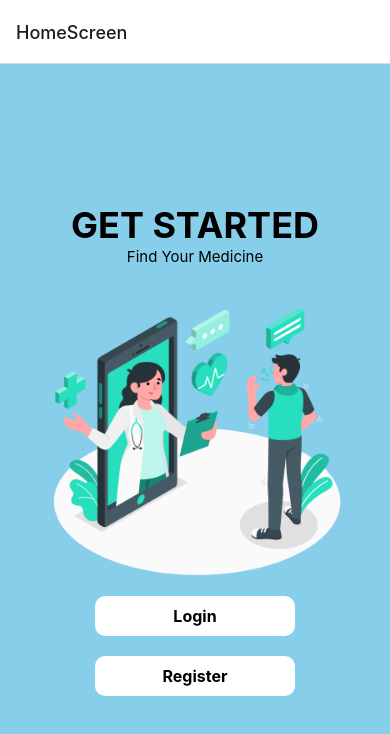
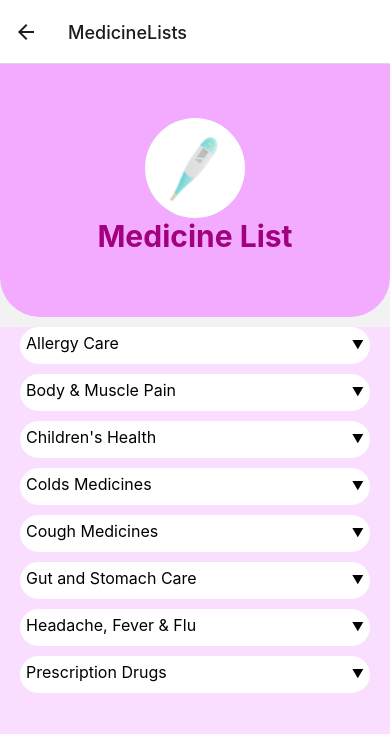
Before and after one commit to rileighlee/MEDI_ALERT, a React Native app: screen /MedicineLists in a window 390 px wide. Shown: the top 734 px of the page. Built offline with nearby package versions, Linux system fonts and the light colour scheme.

Commit message:
medicinelists

```diff
--- a/App.js
+++ b/App.js
@@ -8,6 +8,7 @@ import HomePage from './Tabs/Homepage';
 import SignUpScreen from './Tabs/SignUpScreen';
 import MedicineDetails from './Tabs/MedicineDetails';
 import Vitamins from './Tabs/Vitamins';
+import MedicineLists from './Tabs/Medicinelists';
 
 
 const Stack = createStackNavigator();
@@ -24,6 +25,7 @@ const App = () => {
         <Stack.Screen name="Register" component={SignUpScreen} />
         <Stack.Screen name="MedicineDetails" component={MedicineDetails} />
         <Stack.Screen name="Vitamins" component={Vitamins} />
+        <Stack.Screen name="MedicineLists" component={MedicineLists} />
       </Stack.Navigator>
     </NavigationContainer>
   );
--- a/Tabs/Homepage.js
+++ b/Tabs/Homepage.js
@@ -1,5 +1,5 @@
 import React, { useState } from 'react';
-import { View, Text, Image, TextInput, Pressable, StyleSheet, Dimensions } from 'react-native';
+import { View, Text, Image, TextInput, TouchableOpacity, StyleSheet, Dimensions, Alert } from 'react-native';
 import { useNavigation, useRoute } from '@react-navigation/native';
 import { Calendar } from 'react-native-calendars';
 
@@ -11,7 +11,7 @@ const HomePage = () => {
 
   const fullName = route.params?.fullName;
 
-  const [searchText, setSearchText] = useState('');
+  const [searchText, setSearchText] = useState({});
   const [selectedDates, setSelectedDates] = useState({});
 
   const handleDateSelect = (day) => {
@@ -22,15 +22,29 @@ const HomePage = () => {
         selected: !prevSelectedDates[selectedDate]?.selected,
       },
     }));
+
+    // Display a basic alert when a date is selected
+    Alert.alert(
+      'Calendar Event',
+      `You have an event on ${selectedDate}`,
+      [
+        {
+          text: 'OK',
+          onPress: () => console.log('OK Pressed'),
+        },
+      ],
+      { cancelable: false }
+    );
   };
 
   const handleSearch = () => {
     const searchLowerCase = searchText.toLowerCase();
+    const isVitaminSearch = searchLowerCase.includes('vitamin');
 
-    if (searchLowerCase.includes('vitamin')) {
+    if (isVitaminSearch) {
       navigation.navigate('Vitamins');
-    } else {
-      navigation.navigate('MedicineDetails', { searchText });
+    } else if (searchText.trim() !== '') {
+      navigation.navigate('MedicineDetails', { medicine: searchText });
     }
   };
 
@@ -46,37 +60,37 @@ const HomePage = () => {
             onChangeText={setSearchText}
             value={searchText}
           />
-          <Pressable onPress={handleSearch} style={styles.searchIcon}>
+          <TouchableOpacity onPress={handleSearch} style={styles.searchIcon}>
             <Image source={require('../assets/search.png')} style={styles.searchImage} />
-          </Pressable>
+          </TouchableOpacity>
         </View>
       </View>
       <View style={styles.lowerHalf}>
         <Text style={styles.categoriesText}>Categories</Text>
         <View style={styles.iconContainer}>
           <View style={styles.circleBackground}>
-            <Pressable
+            <TouchableOpacity
               style={styles.icon}
-              onPress={() => navigation.navigate('MedicineDetails', { searchText: 'Medicine' })}
+              onPress={() => navigation.navigate('MedicineLists', { searchText: 'Medicine' })}
             >
               <Image source={require('../assets/medicine.png')} style={styles.iconImage} />
-            </Pressable>
+            </TouchableOpacity>
           </View>
           <View style={styles.circleBackground}>
-            <Pressable
+            <TouchableOpacity
               style={styles.icon}
               onPress={() => navigation.navigate('Vitamins')}
             >
               <Image source={require('../assets/vitamins.png')} style={styles.iconImage} />
-            </Pressable>
+            </TouchableOpacity>
           </View>
           <View style={styles.circleBackground}>
-            <Pressable
+            <TouchableOpacity
               style={styles.icon}
               onPress={() => navigation.navigate('MedicineComparer')}
             >
               <Image source={require('../assets/comparing.png')} style={styles.iconImage} />
-            </Pressable>
+            </TouchableOpacity>
           </View>
         </View>
         <View style={styles.calendarContainer}>
@@ -157,12 +171,12 @@ const styles = StyleSheet.create({
   },
   iconContainer: {
     flexDirection: 'row',
-    justifyContent: 'space-around', // Add space between the circles
+    justifyContent: 'space-around',
     marginTop: 20,
   },
   circleBackground: {
     backgroundColor: 'white',
-    borderRadius: 50, // Adjust the size of the circle
+    borderRadius: 50,
     padding: 5,
   },
   icon: {
--- a/Tabs/LoginScreen.js
+++ b/Tabs/LoginScreen.js
@@ -10,8 +10,7 @@ const LoginScreen = () => {
   };
 
   const handleSignUpPress = () => {
-    // Navigate to the signup screen
-    navigation.navigate('Register'); // Replace 'SignUp' with the name of your signup screen
+    navigation.navigate('Register');
   };
 
   return (
@@ -40,17 +39,6 @@ const LoginScreen = () => {
       </View>
       <View style={styles.divider}>
         <Text style={styles.dividerText}>────────── or ──────────</Text>
-      </View>
-      <View style={styles.socialButtons}>
-        <Pressable style={styles.socialButton}>
-          <Image source={require('../assets/google.png')} style={styles.socialIcon} />
-        </Pressable>
-        <Pressable style={styles.socialButton}>
-          <Image source={require('../assets/facebook.png')} style={styles.socialIcon} />
-        </Pressable>
-        <Pressable style={styles.socialButton}>
-          <Image source={require('../assets/apple.png')} style={styles.socialIcon} />
-        </Pressable>
       </View>
       <Pressable style={styles.signUp} onPress={handleSignUpPress}>
         <Text style={styles.signUpText}>Don't have an account? <Text style={{ textDecorationLine: 'underline' }}>Sign Up</Text></Text>
@@ -118,21 +106,6 @@ const styles = StyleSheet.create({
     fontSize: 20,
     color: 'black',
   },
-  socialButtons: {
-    flexDirection: 'row',
-    justifyContent: 'space-between',
-    marginTop: 20,
-  },
-  socialButton: {
-    backgroundColor: 'transparent',
-    padding: 30,
-    alignItems: 'center',
-  },
-  socialIcon: {
-    width: 36,
-    height: 36,
-    resizeMode: 'contain',
-  },
   signUp: {
     alignItems: 'center',
     marginTop: 20,
--- a/Tabs/MedicineDetails.js
+++ b/Tabs/MedicineDetails.js
@@ -1,10 +1,10 @@
-import React, { useState } from 'react';
+import React from 'react';
 import { View, Text, Image, Pressable, StyleSheet, Dimensions } from 'react-native';
 
 const { height: screenHeight } = Dimensions.get('window');
 
-const MedicineDetails = () => {
-  const [selectedCategory, setSelectedCategory] = useState(null);
+const MedicineDetails = ({ route }) => {
+  const { medicine } = route.params;
 
   const categories = [
     {
@@ -25,10 +25,6 @@ const MedicineDetails = () => {
     },
   ];
 
-  const handleCategoryClick = (index) => {
-    setSelectedCategory(index === selectedCategory ? null : index);
-  };
-
   return (
     <View style={styles.container}>
       <View style={styles.upperHalf}>
@@ -37,25 +33,22 @@ const MedicineDetails = () => {
         </View>
         <View style={styles.rightContent}>
           <Image source={require('../assets/biogesic.jpg')} style={styles.medicineImage} />
-          <Text style={styles.medicineName}>Medicine Name</Text>
+          <Text style={styles.medicineName}>{medicine}</Text>
         </View>
       </View>
       <View style={styles.lowerHalf}>
         {categories.map((category, index) => (
           <Pressable
             key={index}
-            onPress={() => handleCategoryClick(index)}
             style={styles.barContainer}
           >
             <View style={styles.barTitleContainer}>
               <Text style={styles.barTitle}>{category.title}</Text>
               <Text style={styles.downArrow}>▼</Text>
             </View>
-            {selectedCategory === index && (
-              <View style={styles.infoContainer}>
-                <Text style={styles.infoText}>{category.info}</Text>
-              </View>
-            )}
+            <View style={styles.infoContainer}>
+              <Text style={styles.infoText}>{category.info}</Text>
+            </View>
           </Pressable>
         ))}
         <Text style={styles.consultDoctorText}>
@@ -65,6 +58,7 @@ const MedicineDetails = () => {
     </View>
   );
 };
+
 
 const styles = StyleSheet.create({
   container: {
--- /dev/null
+++ b/Tabs/Medicinelists.js
@@ -0,0 +1,155 @@
+import React, { useState } from 'react';
+import { View, Text, Image, Pressable, StyleSheet, Dimensions } from 'react-native';
+
+const { height: screenHeight } = Dimensions.get('window');
+
+const MedicineLists = ({ navigation }) => {
+  const [selectedCategory, setSelectedCategory] = useState(null);
+  const [selectedMedicine, setSelectedMedicine] = useState(null);
+
+  const categories = [
+    'Allergy Care',
+    'Body & Muscle Pain',
+    "Children's Health",
+    'Colds Medicines',
+    'Cough Medicines',
+    'Gut and Stomach Care',
+    'Headache, Fever & Flu',
+    'Prescription Drugs',
+  ];
+
+  const medicinesByCategory = {
+    'Allergy Care': ['Allerta® Tablet', 'Alnix® Plus Tablet', 'Alnix® Tablet'],
+    'Body & Muscle Pain': ['Alaxan® Tablet', 'Alaxan® FR Capsule', 'Dolfenal® 250mg', 'Dolfenal® 500mg', 'Medicol® Advance 200', 'Medicol® Advance 400', 'Muskelax®', 'Skelan® 220 mg', 'Skelan® 550 mg'],
+    "Children's Health": ['Allerzet® Syrup', 'Alnix® Plus Syrup', 'Alnix® Syrup', 'Appebon® Kid', 'Bioflu® Suspension', 'Biogesic® For Kids', 'Ceelin®', 'Ceelin® Chewables', 'Ceelin® Plus', 'Ceelin® Plus Chewables', 'Disudrin®', 'Dolan® FP', 'e-Zinc®', 'Enervon® Syrup', 'Expel®', 'Expel® OD', 'Ferlin®', 'Flotera® Drops', 'Flotera® Tablet', 'Growee® Drops', 'Growee® Syrup', 'HydroAid®', 'Loraped®', 'Momecort®', 'NasoClear®', 'Neozep® Drops', 'Neozep® Syrup', 'Nutrilin® Oral Drops', 'Nutrilin® Syrup', 'Nutroplex®', 'Pambatang Solmux®', 'Rashfree™', 'Restime® Chewable Tablet', 'Restime® Drops', 'United Home® Ceetab Kids', 'United Home® Kiddilets Syrup', 'United Home® Kiddilets Tablet', 'United Home® SuperGrow Kids'],
+    'Colds Medicines': ['Decolgen® Forte', 'Nafarin®-A', 'Neozep® Drops', 'Neozep® Forte', 'Neozep® Syrup® Non-Drowsy', 'No-Drowse Decolgen®', 'Solmux® Advance Suspension'],
+    'Cough Medicines': ['Myracof® Tablet', 'Solmux® Advance', 'Solmux® Advance Suspension', 'Tuseran® Forte', 'Tuseran® Night'],
+    'Gut and Stomach Care': ['Algina™', 'Diatabs®', 'Hydrite®', 'Hyos® Tablet', 'Kremil-S® Advance', 'Kremil-S® Tablet', 'Omepron® 20 mg Capsule', 'Smooth®', 'Surelax®', 'United Home® Glydolax', 'United Home® Lormide'],
+    'Headache, Fever & Flu': ['Alaxan® Tablet', 'Alaxan® FR Capsule', 'Bioflu® Tablet', 'Biogesic®', 'Dolfenal® 500mg', 'Neozep® Forte', 'Rexidol® Forte', 'Tuseran® Forte', 'United Home® Dizitab', 'United Home® Fevertab'],
+    'Prescription Drugs': ['Alendra®', 'Algesia®', 'Allerzet® Tablet', 'Amena™', 'Amiabel®', 'Amikacide®', 'Amlife®', 'AmoClav® Suspension', 'AmoClav® Tablet', 'Ampicin® Capsule', 'Ampimax® Tablet', 'Amvasc® BE', 'Amvasc® Plus', 'Anazole®', 'Andros®', 'Appebon® with Iron Capsule', 'Appebon® with Iron Syrup', 'Asmalin® Broncho', 'Asmalin® Inhaler', 'Asmalin® Solution for Nebulization', 'Asmalin® Syrup', 'Asmavent® Nebulizing Solution', 'Aspilets®', 'Aspilets®-EC', 'Atepros®', 'Axera®', 'Bactifree®', 'Bicapros®', 'Bifix™', 'Biovinate®', 'BPNorm®', 'Candez®', 'Candez® Plus', 'Cardepine®', 'Cardiosel®', 'Cardiosel® OD', 'Carvid®', 'Cefalin® Capsule', 'Cefalin® Powder for Suspension', 'Celabin™', 'Cholinerv®', 'Citagem®', 'Clonipress®', 'Combiflex® Lipid Central', 'Combiflex® Lipid Peri', 'Combizar®', 'Comprilex®', 'Coxid®', 'Dazomet®', 'Decilone® and Decilone® Forte', 'Decolsin®', 'Dioxel®', 'Docetax®', 'Dolfenal® 500mg', 'Dopezil®', 'Doxin®', 'Doxofix™', 'Drenex®', 'Duavent® Inhaler', 'Eczacort®', 'Esensamin™', 'Exflem® Granules', 'Exflem® Tablet'],
+  };
+
+  const handleCategoryClick = (index) => {
+    setSelectedCategory(index === selectedCategory ? null : index);
+  };
+
+  const handleMedicineClick = (medicine) => {
+    setSelectedMedicine(medicine);
+    navigation.navigate('MedicineDetails', { medicine });
+  };
+
+  return (
+    <View style={styles.container}>
+      <View style={styles.upperHalf}>
+        <View style={styles.logoBackground}>
+          <Image source={require('../assets/medicine.png')} style={styles.logo} />
+        </View>
+        <Text style={styles.title}>Medicine List</Text>
+      </View>
+      <View style={styles.lowerHalf}>
+        {categories.map((category, index) => (
+          <Pressable
+            key={index}
+            onPress={() => handleCategoryClick(index)}
+            style={styles.barContainer}
+          >
+            <View style={styles.barTitleContainer}>
+              <Text style={styles.barTitle}>{category}</Text>
+              <Text style={styles.downArrow}>
+                {selectedCategory === index ? '▲' : '▼'}
+              </Text>
+            </View>
+            {selectedCategory === index && (
+              <View style={styles.medicineList}>
+                {medicinesByCategory[category].map((medicine, medIndex) => (
+                  <Pressable
+                    key={medIndex}
+                    onPress={() => handleMedicineClick(medicine)}
+                    style={styles.medicineItem}
+                  >
+                    <Text style={styles.medicineText}>{medicine}</Text>
+                  </Pressable>
+                ))}
+              </View>
+            )}
+          </Pressable>
+        ))}
+      </View>
+    </View>
+  );
+};
+
+const styles = StyleSheet.create({
+  container: {
+    flex: 1,
+  },
+  upperHalf: {
+    height: screenHeight * 0.3,
+    justifyContent: 'center',
+    backgroundColor: '#F2ABFF',
+    alignItems: 'center',
+    borderBottomLeftRadius: 40,
+    borderBottomRightRadius: 40,
+  },
+  logoBackground: {
+    width: 100,
+    height: 100,
+    backgroundColor: 'white',
+    borderRadius: 50,
+    alignItems: 'center',
+    justifyContent: 'center',
+  },
+  logo: {
+    width: 80,
+    height: 80,
+    resizeMode: 'cover',
+  },
+  lowerHalf: {
+    backgroundColor: '#FADEFF',
+    flex: 1,
+    paddingHorizontal: 20,
+    marginTop: 10,
+  },
+  title: {
+    fontSize: 30,
+    fontWeight: 'bold',
+    marginBottom: 10,
+    color: '#A3007F',
+  },
+  barContainer: {
+    marginBottom: 10,
+    borderColor: '#ccc',
+    padding: 6,
+    borderRadius: 20,
+    backgroundColor: 'white',
+    fontStyle: 'italic',
+  },
+  barTitleContainer: {
+    flexDirection: 'row',
+    justifyContent: 'space-between',
+    alignItems: 'baseline',
+  },
+  barTitle: {
+    fontSize: 16,
+    fontWeight: 'italic',
+    marginBottom: 5,
+  },
+  downArrow: {
+    fontSize: 12,
+  },
+  medicineList: {
+    marginVertical: 10,
+  },
+  medicineItem: {
+    borderColor: '#ccc',
+    padding: 6,
+    borderRadius: 20,
+    backgroundColor: 'white',
+    marginVertical: 5,
+  },
+  medicineText: {
+    fontSize: 16,
+  },
+});
+
+export default MedicineLists;
--- a/Tabs/SignUpScreen.js
+++ b/Tabs/SignUpScreen.js
@@ -40,20 +40,6 @@ const SignUpScreen = () => {
       <Pressable style={styles.signUpButton} onPress={handleSignUpPress}>
         <Text style={styles.buttonText}>Sign Up</Text>
       </Pressable>
-      <View style={styles.divider}>
-        <Text style={styles.dividerText}>────────── or ──────────</Text>
-      </View>
-      <View style={styles.socialButtons}>
-        <Pressable style={styles.socialButton}>
-          <Image source={require('../assets/google.png')} style={styles.socialIcon} />
-        </Pressable>
-        <Pressable style={styles.socialButton}>
-          <Image source={require('../assets/facebook.png')} style={styles.socialIcon} />
-        </Pressable>
-        <Pressable style={styles.socialButton}>
-          <Image source={require('../assets/apple.png')} style={styles.socialIcon} />
-        </Pressable>
-      </View>
     </View>
   );
 };
@@ -109,29 +95,6 @@ const styles = StyleSheet.create({
     color: 'white',
     fontWeight: 'bold',
   },
-  divider: {
-    alignItems: 'center',
-    marginTop: 20,
-  },
-  dividerText: {
-    fontSize: 20,
-    color: 'black',
-  },
-  socialButtons: {
-    flexDirection: 'row',
-    justifyContent: 'space-between',
-    marginTop: 20,
-  },
-  socialButton: {
-    backgroundColor: 'transparent',
-    padding: 30,
-    alignItems: 'center',
-  },
-  socialIcon: {
-    width: 36,
-    height: 36,
-    resizeMode: 'contain',
-  },
 });
 
 export default SignUpScreen;
--- a/package.json
+++ b/package.json
@@ -20,6 +20,7 @@
     "react-native": "0.72.5",
     "react-native-calendars": "^1.1302.0",
     "react-native-gesture-handler": "~2.12.0",
+    "react-native-push-notification": "^8.1.1",
     "react-native-reanimated": "~3.3.0",
     "react-native-safe-area-context": "4.6.3",
     "react-native-screens": "~3.22.0",
```
Also changed, not shown: 1 other file (tests, documents, lock files or other folders).
